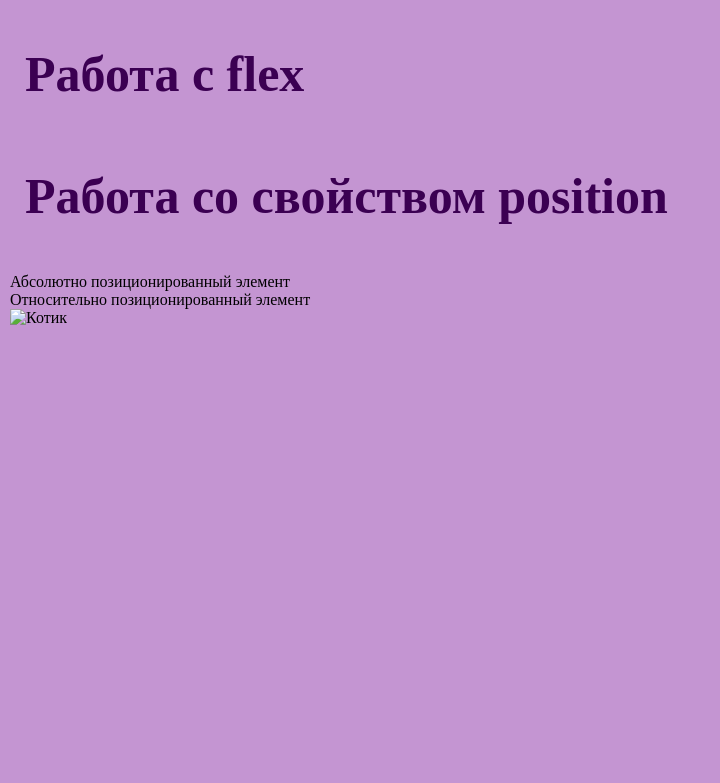
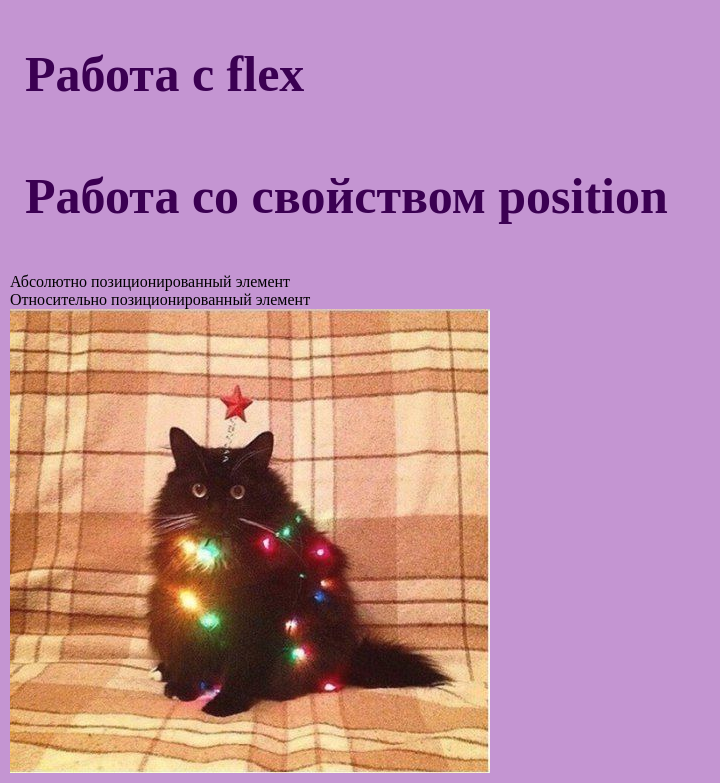
Before and after one commit to Evleman/FT-19-Eva-Alemanova, a plain HTML site: page position.html in a window 1280 px wide. Shown: the part 1036-1819 px from the top of the page, without its empty margins (0-720 px from the left). Before the commit the page ends 1373 px from the top, so only its background shows below. Drawn offline with Linux system fonts and the light colour scheme.

Commit message:
Update position.html

```diff
--- a/position.html
+++ b/position.html
@@ -46,7 +46,7 @@
         </div>
 
         <div class="fixed-box">
-            <img src="images/Если не можешь победить ёлку — стань ей_.jpg" alt="Котик" class="cat-image">
+            <img src="images/pic2.jpg" alt="Котик" class="cat-image">
         </div>
 
     </body>
```
